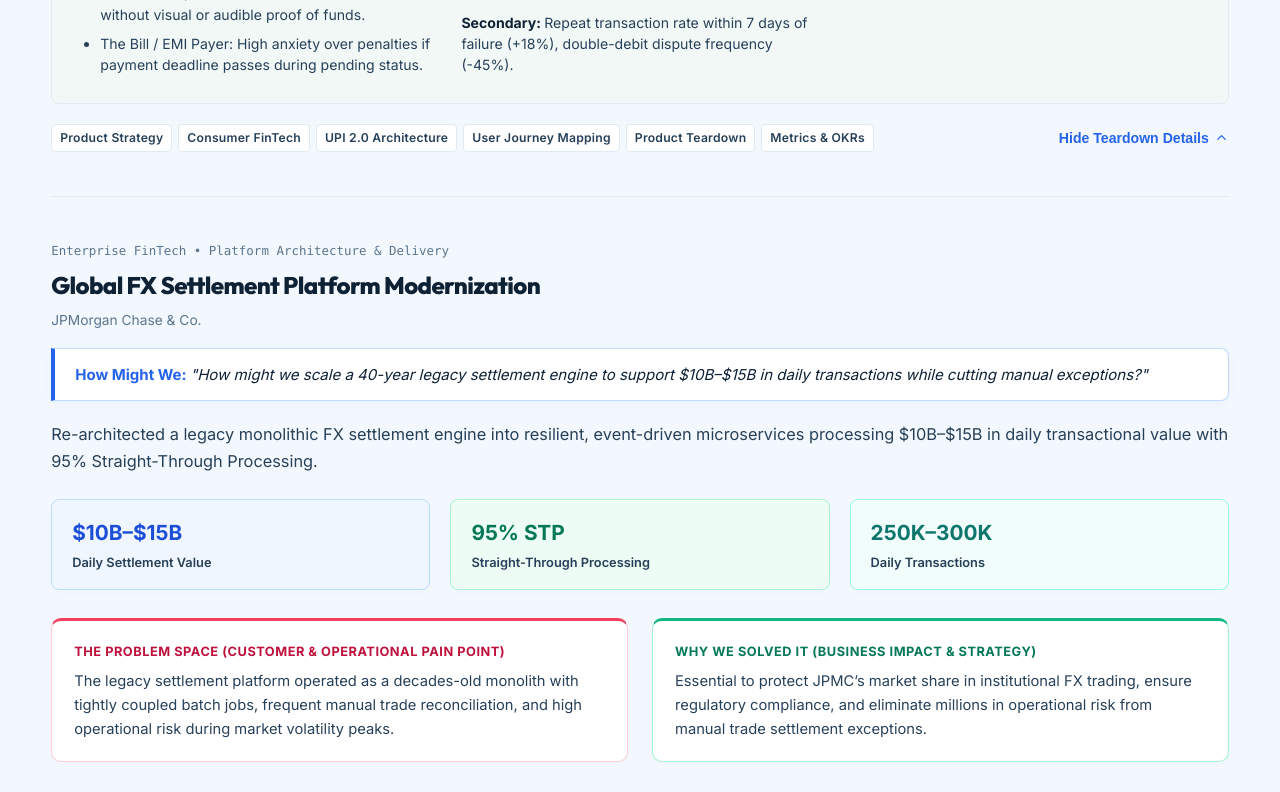
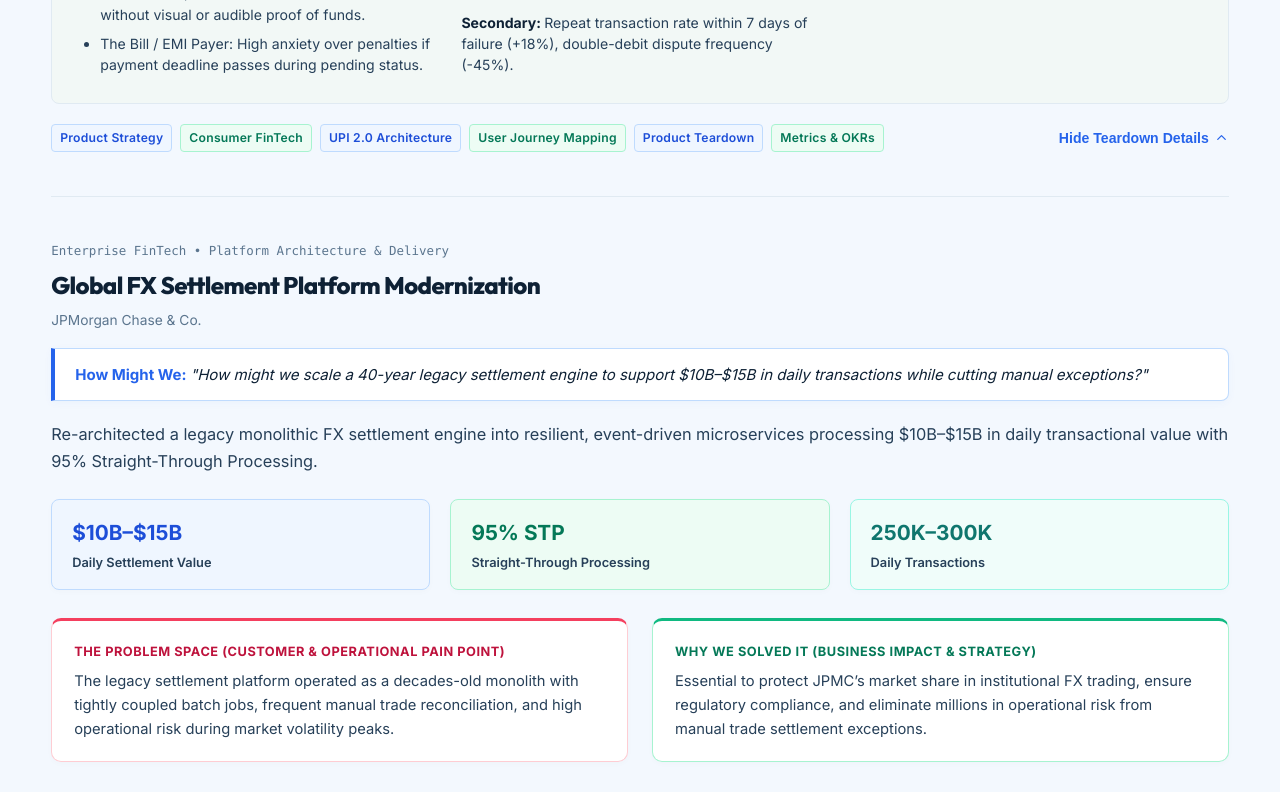
Before and after one commit to rohanvashisth/Portfolio, a React (Vite) app: page / in a window 1280 px wide. Shown: the part 5700-6492 px from the top of the page. Built offline with nearby package versions, Linux system fonts and the light colour scheme.

Commit message:
Auto-commit: saved changes on 10/14/2026, 6:36:59 PM

```diff
--- a/src/components/Projects.jsx
+++ b/src/components/Projects.jsx
@@ -500,9 +500,9 @@
                     marginTop: '20px'
                   }}
                 >
-                  <div style={{ display: 'flex', gap: '6px', flexWrap: 'wrap' }}>
-                    {proj.tags.map((tag) => (
-                      <span key={tag} className="badge badge-neutral">
+                  <div style={{ display: 'flex', gap: '8px', flexWrap: 'wrap' }}>
+                    {proj.tags.map((tag, tIdx) => (
+                      <span key={tag} className={tIdx % 2 === 0 ? "badge badge-blue" : "badge badge-green"}>
                         {tag}
                       </span>
                     ))}
```
